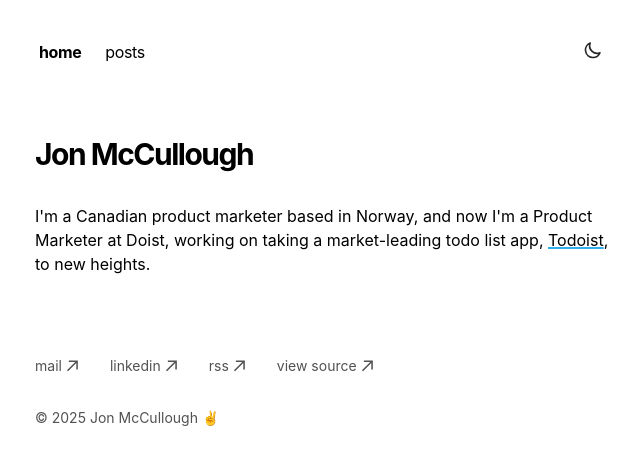
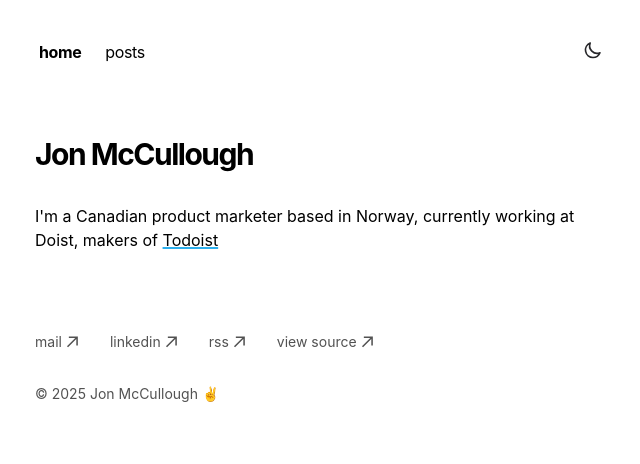
Before and after one commit to jonmccull/blog, a Next.js app: page / in a window 1280 px wide. Shown: the top 464 px of the page, without its empty margins (317-957 px from the left). Built offline with nearby package versions, Linux system fonts and the light colour scheme.

Commit message:
Minor edit to homepage bio

```diff
--- a/app/page.tsx
+++ b/app/page.tsx
@@ -8,8 +8,8 @@ export default function HomePage() {
     <div className="max-w-2xl">
       <h1 className="text-3xl font-bold tracking-tighter mb-8">Jon McCullough</h1>
       <p className="prose dark:prose-invert mb-8">
-        I&apos;m a Canadian product marketer based in Norway, and now I&apos;m a Product Marketer at Doist,
-        working on taking a market-leading todo list app,{' '}
+        I&apos;m a Canadian product marketer based in Norway, currently working at Doist,
+        makers of {' '}
         <a
           href="https://www.todoist.com/"
           className="hover:text-neutral-800 dark:hover:text-neutral-200 transition-colors"
@@ -17,8 +17,7 @@ export default function HomePage() {
           rel="noopener noreferrer"
         >
           Todoist
-        </a>
-        , to new heights.{' '}
+        </a>{' '}
       </p>
     </div>
   )
```
